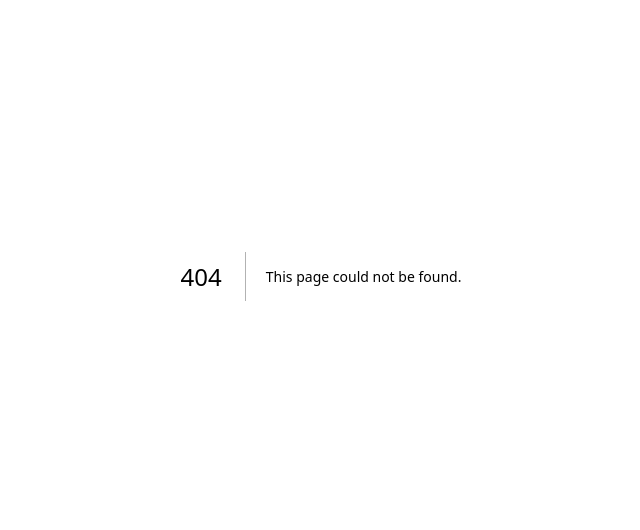
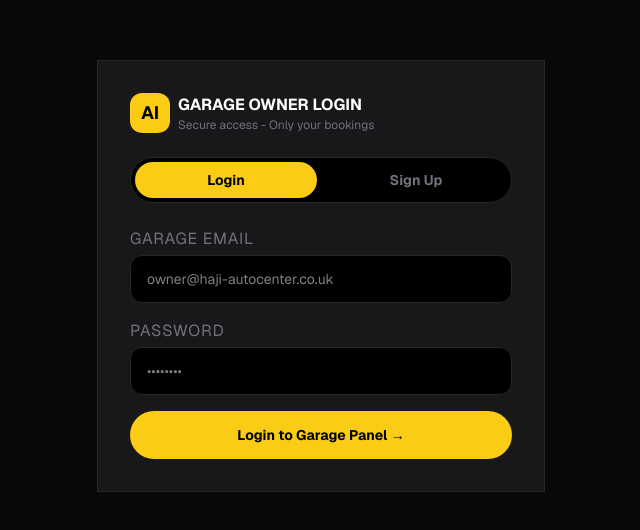
Before and after one commit to ayaan41/ai-garage, a Next.js app: page /garage/login in a window 1280 px wide. Before the commit this address had no page. Shown: the part 124-654 px from the top of the page, without its empty margins (319-959 px from the left). Built offline with nearby package versions, Linux system fonts and the light colour scheme; no server answers.

Commit message:
FIX: login page code added - was empty

```diff
--- /dev/null
+++ b/src/app/garage/login/page.tsx
@@ -0,0 +1,49 @@
+"use client"
+import { useState } from 'react'
+import { useRouter } from 'next/navigation'
+import { supabase } from '@/lib/supabase'
+
+export default function GarageLogin() {
+  const router = useRouter()
+  const [email, setEmail] = useState('')
+  const [password, setPassword] = useState('')
+  const [loading, setLoading] = useState(false)
+  const [mode, setMode] = useState<'login'|'signup'>('login')
+
+  const handleAuth = async (e:any) => {
+    e.preventDefault()
+    setLoading(true)
+
+    if(mode==='signup'){
+      const { data, error } = await supabase.auth.signUp({ email, password })
+      if(error){ alert(error.message); setLoading(false); return }
+      alert('Account created! Now login.')
+      setMode('login')
+    } else {
+      const { data, error } = await supabase.auth.signInWithPassword({ email, password })
+      if(error){ alert(error.message); setLoading(false); return }
+      router.push('/garage')
+    }
+    setLoading(false)
+  }
+
+  return (
+    <div className="min-h-screen bg-[#08080a] text-white grid place-items-center p-4">
+      <style>{`@import url('https://fonts.googleapis.com/css2?family=Geist:wght@400;600;700&display=swap'); *{font-family:Geist,sans-serif}`}</style>
+      <div className="w-full max-w-md bg-zinc-900 border border-zinc-800 rounded- p-8">
+        <div className="flex items-center gap-2 mb-6"><div className="h-10 w-10 bg-[#facc15] rounded-xl grid place-items-center text-black font-bold text-lg">AI</div><div><div className="font-bold">GARAGE OWNER LOGIN</div><div className="text-xs text-zinc-500">Secure access - Only your bookings</div></div></div>
+
+        <div className="flex gap-2 mb-6 bg-black border border-zinc-800 rounded-full p-1">
+          <button onClick={()=>setMode('login')} className={`flex-1 h-9 rounded-full text-sm font-bold ${mode==='login'? 'bg-[#facc15] text-black' : 'text-zinc-500'}`}>Login</button>
+          <button onClick={()=>setMode('signup')} className={`flex-1 h-9 rounded-full text-sm font-bold ${mode==='signup'? 'bg-[#facc15] text-black' : 'text-zinc-500'}`}>Sign Up</button>
+        </div>
+
+        <form onSubmit={handleAuth} className="space-y-4">
+          <div><label className="text- text-zinc-500 uppercase tracking-wider">Garage Email</label><input type="email" required value={email} onChange={e=>setEmail(e.target.value)} placeholder="owner@haji-autocenter.co.uk" className="mt-1 w-full h-12 px-4 rounded-xl bg-black border border-zinc-800 text-sm outline-none focus:border-[#facc15]"/></div>
+          <div><label className="text- text-zinc-500 uppercase tracking-wider">Password</label><input type="password" required value={password} onChange={e=>setPassword(e.target.value)} placeholder="••••••••" className="mt-1 w-full h-12 px-4 rounded-xl bg-black border border-zinc-800 text-sm outline-none focus:border-[#facc15]"/></div>
+          <button disabled={loading} className="w-full h-12 rounded-full bg-[#facc15] text-black font-bold text-sm hover:bg-yellow-400 disabled:opacity-50">{loading? 'Please wait...' : mode==='login'? 'Login to Garage Panel →' : 'Create Account →'}</button>
+        </form>
+      </div>
+    </div>
+  )
+}
```
